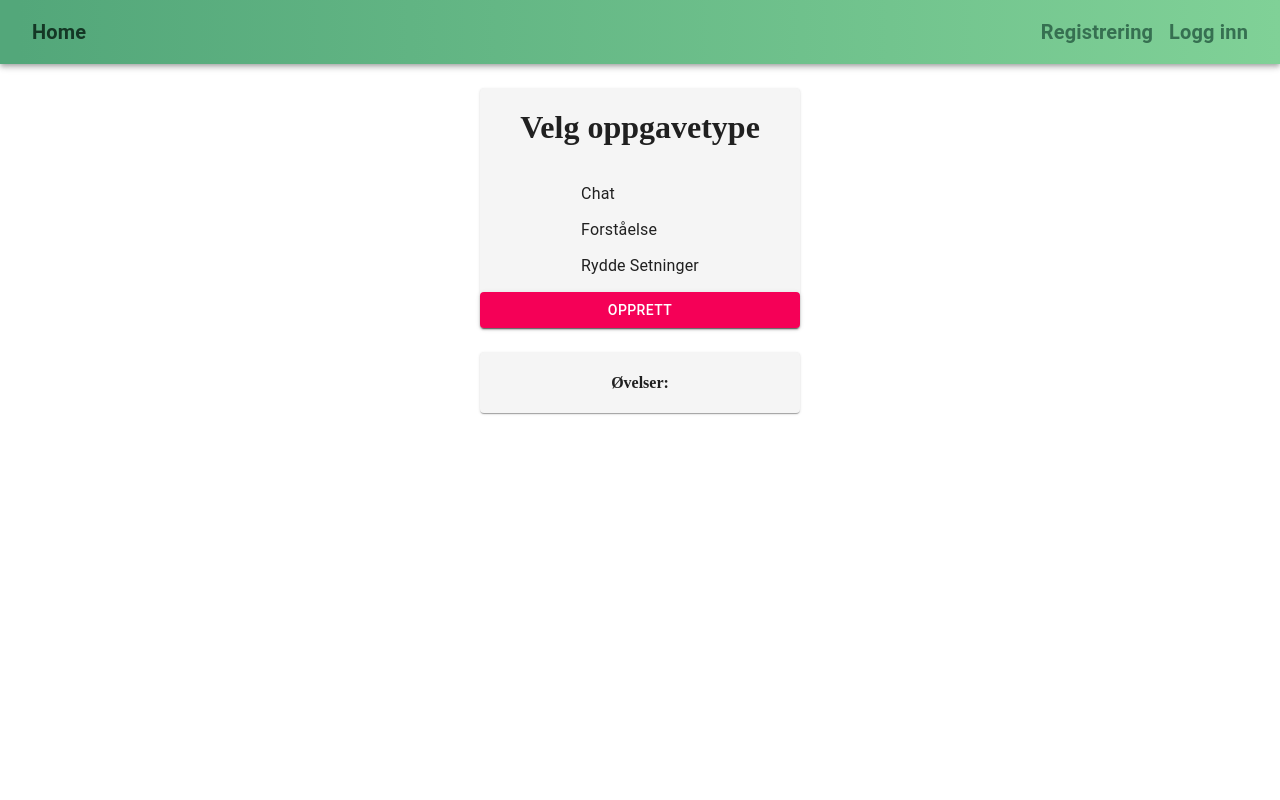
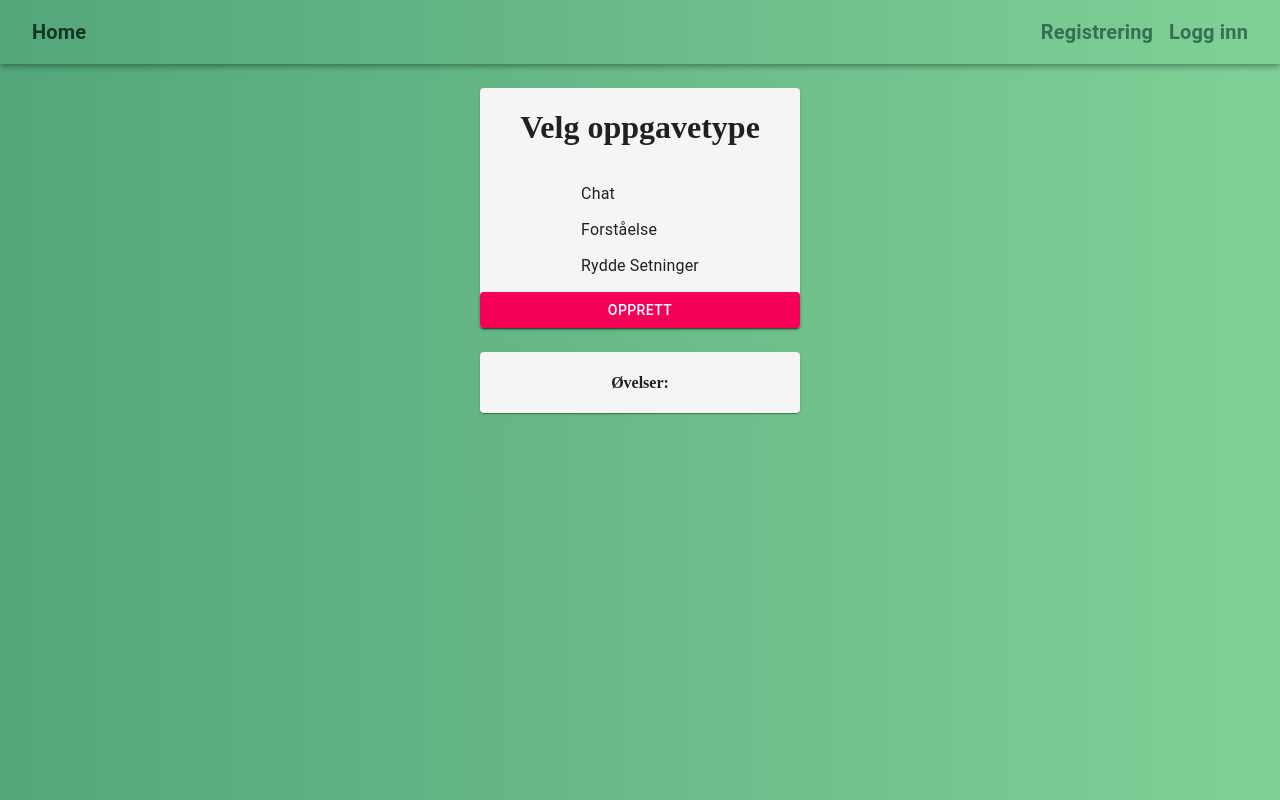
Before and after one commit to phajsi/LIM01, a React (Create React App) app in the folder frontend/: page /createexercise in a window 1280 px wide. Built offline with nearby package versions, Linux system fonts and the light colour scheme.

Commit message:
Added gradient background color to create exercises and update the url when user is authorized

```diff
--- a/frontend/src/containers/CreateExercises/CreateExercises.js
+++ b/frontend/src/containers/CreateExercises/CreateExercises.js
@@ -119,8 +119,8 @@ const CreateExercises = () => {
   switch (step) {
     case 'Menu':
       return (
-        <div>
-          <Paper className={classes.root}>
+        <div className={classes.root}>
+          <Paper className={classes.menu}>
             <h1>Velg oppgavetype</h1>
             <MenuList>
               {chatList[4] !== null ? (
@@ -161,7 +161,7 @@ const CreateExercises = () => {
               Opprett
             </Button>
           </Paper>
-          <Paper className={classes.root}>
+          <Paper className={classes.menu}>
             <h4>Øvelser:</h4>
             {chatList.map((id) => {
               if (id !== null) {
--- a/frontend/src/containers/CreateExercises/styles.js
+++ b/frontend/src/containers/CreateExercises/styles.js
@@ -2,6 +2,10 @@ import { makeStyles } from '@material-ui/core/styles';
 
 const useStyles = makeStyles((theme) => ({
   root: {
+    height: '100vh',
+    background: 'linear-gradient(90deg, #53A77A 1.46%, #80D197 100%)',
+  },
+  menu: {
     backgroundColor: '#f5f5f5',
     maxWidth: theme.spacing(40),
     marginTop: theme.spacing(3),
--- a/frontend/src/containers/Login/Login.js
+++ b/frontend/src/containers/Login/Login.js
@@ -73,7 +73,7 @@ const Login = ({ login, isAuthenticated }) => {
   };
 
   if (isAuthenticated) {
-    return <Redirect to="/" />;
+    return <Redirect to="/home" />;
   }
 
   return (
```
